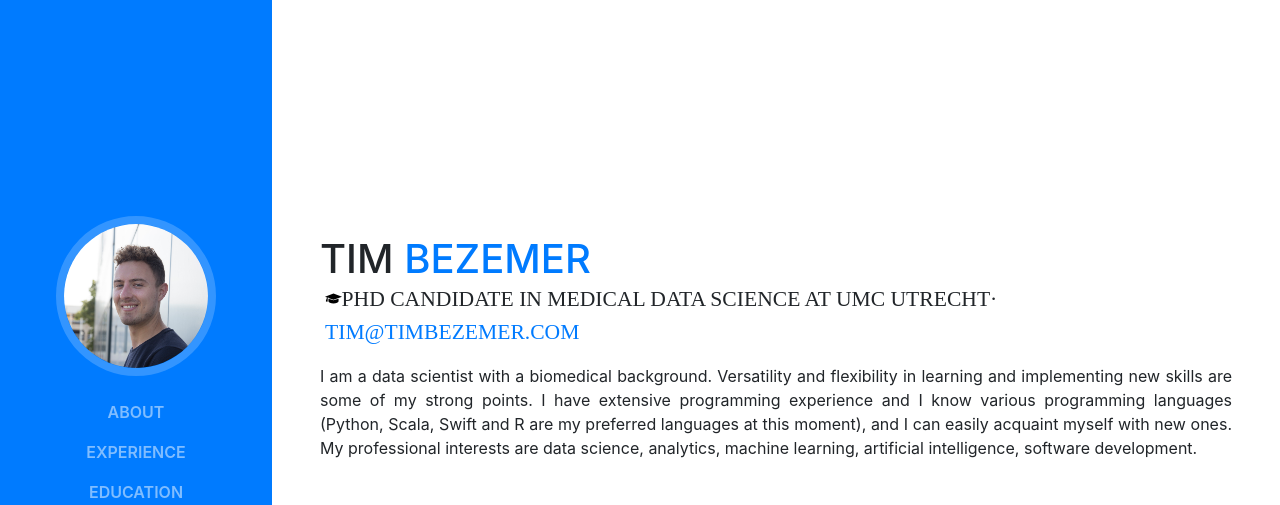
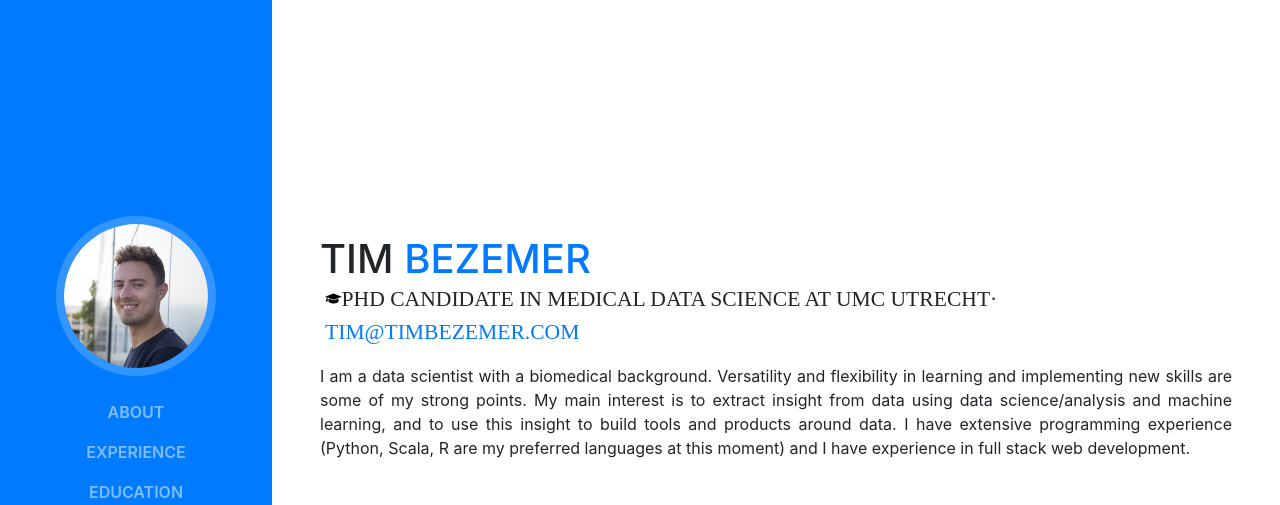
Before and after one commit to tbezemer/tbezemer.github.io, a website with bundled scripts: page index.html in a window 1280 px wide. Shown: the top 505 px of the page. Built offline with nearby package versions, Linux system fonts and the light colour scheme; a web font is replaced by a local one.

Commit message:
Small change to bio

```diff
--- a/index.html
+++ b/index.html
@@ -72,7 +72,7 @@
           <div class="subheading mb-3" style='padding-left: 5px;'><img src="img/hat.svg" style='display: inline-block; height: 1em; padding-bottom: 5px' />PhD Candidate in Medical Data Science at UMC Utrecht·
             <a href="mailto:tim@timbezemer.com">tim@timbezemer.com</a>
           </div>
-          <div class="description_div"><p class="mb-5">I am a data scientist with a biomedical background. Versatility and flexibility in learning and implementing new skills are some of my strong points. I have extensive programming experience and I know various programming languages (Python, Scala, Swift and R are my preferred languages at this moment), and I can easily acquaint myself with new ones. My professional interests are data science, analytics, machine learning, artificial intelligence, software development.</p></div>
+          <div class="description_div"><p class="mb-5">I am a data scientist with a biomedical background. Versatility and flexibility in learning and implementing new skills are some of my strong points. My main interest is to extract insight from data using data science/analysis and machine learning, and to use this insight to build tools and products around data. I have extensive programming experience (Python, Scala, R are my preferred languages at this moment) and I have experience in full stack web development. </p></div>
           <ul class="list-inline list-social-icons mb-0">
             <li class="list-inline-item">
               <a href="https://www.facebook.com/bezemer.tim">
```
